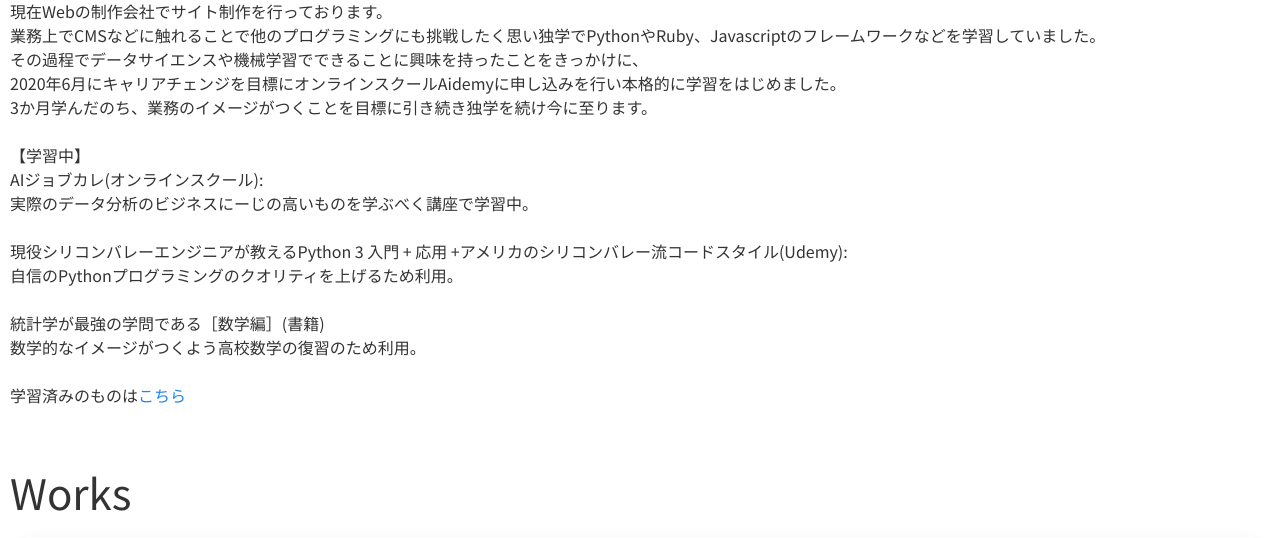
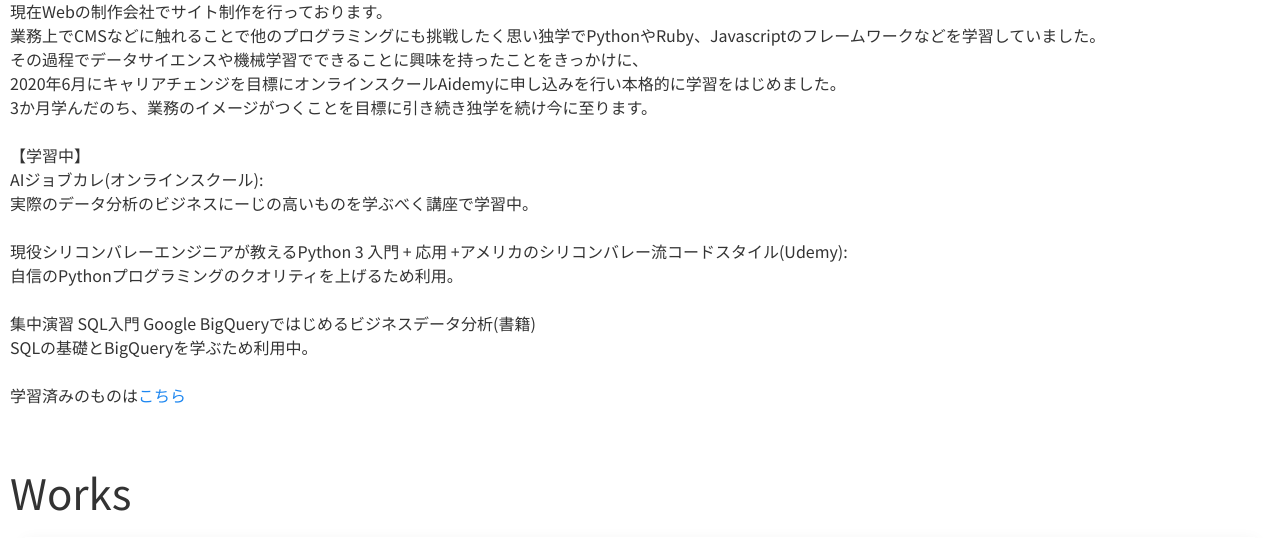
Before and after one commit to koichini/herokuMyFlask, a Flask app: page / in a window 1280 px wide. Shown: the part 252-790 px from the top of the page. Run offline with Flask 2, Linux system fonts and the light colour scheme.

Commit message:
fix introduction

```diff
--- a/templates/index.html
+++ b/templates/index.html
@@ -16,8 +16,8 @@
             実際のデータ分析のビジネスにーじの高いものを学ぶべく講座で学習中。<br><br>
             現役シリコンバレーエンジニアが教えるPython 3 入門 + 応用 +アメリカのシリコンバレー流コードスタイル(Udemy):<br>
             自信のPythonプログラミングのクオリティを上げるため利用。<br><br>
-            統計学が最強の学問である［数学編］(書籍)<br>
-            数学的なイメージがつくよう高校数学の復習のため利用。<br><br>
+            集中演習 SQL入門 Google BigQueryではじめるビジネスデータ分析(書籍)<br>
+            SQLの基礎とBigQueryを学ぶため利用中。<br><br>
 
             学習済みのものは<a href="./#archives">こちら</a>
         </p>
```
